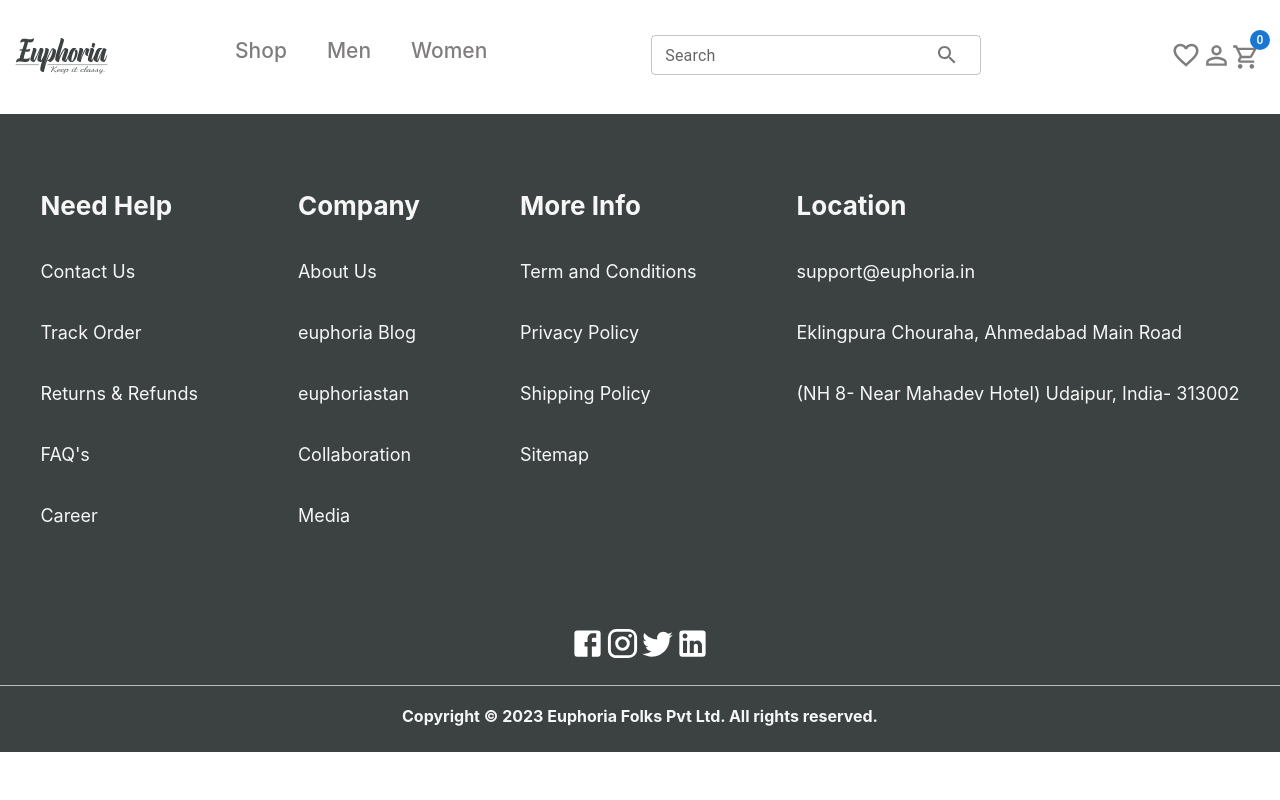
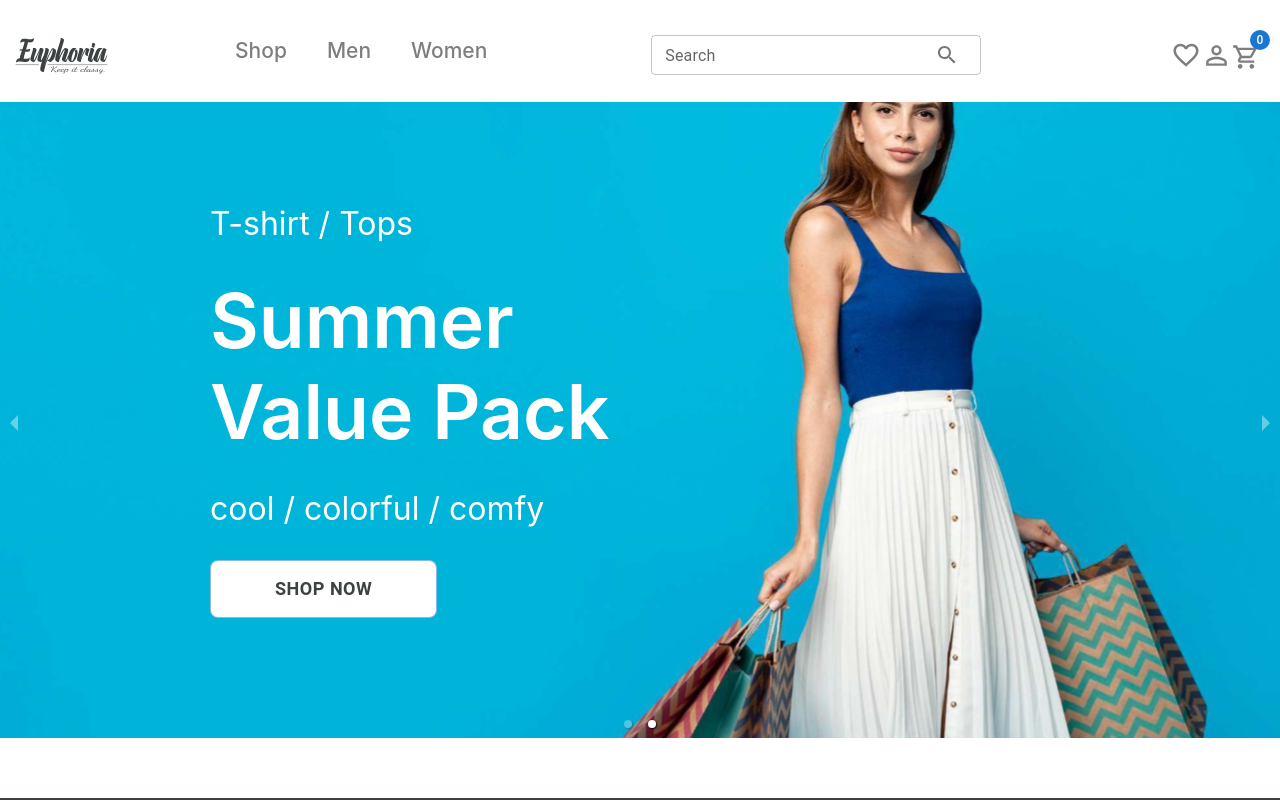
Before and after one commit to AnyStepanyan/Euphoria-website, a React (Create React App) app: page / in a window 1280 px wide. Shown: the top 800 px of the page. Built offline with nearby package versions, Linux system fonts and the light colour scheme.

Commit message:
feat: add Section one carousel

```diff
--- a/package.json
+++ b/package.json
@@ -13,6 +13,7 @@
     "react": "^18.2.0",
     "react-dom": "^18.2.0",
     "react-jss": "^10.10.0",
+    "react-responsive-carousel": "^3.2.23",
     "react-scripts": "5.0.1",
     "web-vitals": "^2.1.0"
   },
--- a/src/App.js
+++ b/src/App.js
@@ -1,5 +1,6 @@
 import Header from "./Components/Header";
 import Footer from "./Components/Footer";
+import DemoCarousel from "./Components/SectionOneCarousel";
 
 
 
@@ -7,6 +8,7 @@
   return (
     <>
     <Header />
+    <DemoCarousel />
     <Footer />
     </>
   );
--- /dev/null
+++ b/src/Components/ButtonShopNow.js
@@ -0,0 +1,44 @@
+import Button from '@mui/material/Button';
+
+function ButtonShopNow() {
+
+    return (
+        <Button variant="outlined"
+            sx={{
+                backgroundColor: '#FFFFFF',
+                paddingLeft: 8,
+                paddingRight: 8,
+                paddingTop: 1.5,
+                paddingBottom: 1.5,
+                color: '#3C4242',
+                fontSize: 18,
+                fontWeight: 600,
+                textTransform: "uppercase",
+                borderRadius: 2,
+                '&:hover': {
+                    backgroundColor: '#FFFFFF',
+                },
+                '@media (max-width: 1200px)': {
+                    paddingLeft: 4,
+                    paddingRight: 4,
+                    paddingTop: 1,
+                    paddingBottom: 1,
+                    fontSize: 12,
+                },
+                '@media (max-width: 500px)': {
+                    marginTop: 3,
+                    paddingLeft: 5,
+                    paddingRight: 5,
+                    paddingTop: 1.1,
+                    paddingBottom: 1.1,
+                    fontSize: 15,
+
+                }
+            }}
+        >
+            Shop Now
+        </Button>
+    )
+}
+
+export default ButtonShopNow
--- a/src/Components/Search.js
+++ b/src/Components/Search.js
@@ -10,7 +10,7 @@
   };
 
   return (
-    <Container maxWidth="md" sx={{ mt: 5, color:'#807D7E'}}>
+    <Container maxWidth="md" sx={{ mt: 5, color:'#807D7E', zIndex: 100}}>
       <TextField
         id="search"
         type="search"
--- /dev/null
+++ b/src/Components/SectionOneCarousel.js
@@ -0,0 +1,121 @@
+import "react-responsive-carousel/lib/styles/carousel.min.css"; // requires a loader
+import { Carousel } from 'react-responsive-carousel';
+import { ReactComponent as Banner1 } from "../Assets/images/banner1.svg";
+import { createUseStyles } from "react-jss";
+import ButtonShopNow from "./ButtonShopNow";
+
+
+
+const useStyles = createUseStyles({
+    carouselWrapper: {
+        maxWidth: 1440,
+        margin: {
+            left: 'auto',
+            right: 'auto',
+            top: 5,
+        },
+        '@media (max-width: 500px)': {
+           maxWidth: 500,
+           height: 350,
+           overflow: 'hidden'
+        }
+
+    },
+    slide: {
+        position: 'relative',
+        '&  div': {
+            position: 'absolute',
+            width: 439,
+            left: 200,
+            top: 60,
+            margin: 10,
+            textAlign: 'left',
+            '@media (max-width: 1200px)': {
+                width: "36vw",
+                left: '12vw',
+                top: '5vw',
+            },
+            '@media (max-width: 500px)': {
+                width: 290,
+                left: '10%',
+                top: '1%',
+
+            }
+        },
+        '&  p': {
+            fontSize: 32,
+            color: '#FFFFFF',
+            '@media (max-width: 1200px)': {
+                fontSize: '2.6vw',
+            },
+            '@media (max-width: 500px)': {
+                fontSize: 20,
+            }
+        },
+        '&  h6': {
+            fontSize: 75,
+            color: '#FFFFFF',
+            fontWeight: 600,
+            margin: 0,
+            '@media (max-width: 1200px)': {
+                fontSize: '6vw',
+            },
+            '@media (max-width: 500px)': {
+                fontSize: 35,
+            }
+        }
+    },
+    banner: {
+
+            width: '100%',
+            height: '100%',
+            '@media (max-width: 500px)': {
+                width: 1000,
+                height:'100%',
+                backgroundRepeat: 'no-repeat',
+                overflow: 'hidden'
+            }
+
+
+    }
+})
+
+function DemoCarousel() {
+    const classes = useStyles()
+
+
+    return (
+        <Carousel
+            className={classes.carouselWrapper}
+            showArrows={true}
+            showStatus={false}
+            autoPlay
+            infiniteLoop
+        >
+            <div className={classes.slide}>
+                <div>
+                    <p>T-shirt / Tops</p>
+                    <h6>Summer Value Pack</h6>
+                    <p>cool / colorful / comfy</p>
+                    <ButtonShopNow />
+                </div>
+
+                <Banner1 className={classes.banner} />
+
+            </div>
+
+            <div className={classes.slide}>
+                <div>
+                    <p>T-shirt / Tops</p>
+                    <h6>Summer Value Pack</h6>
+                    <p>cool / colorful / comfy</p>
+                    <ButtonShopNow />
+                </div>
+
+                <Banner1 className={classes.banner} />
+            </div>
+        </Carousel>
+    )
+}
+
+export default DemoCarousel
```
Also changed, not shown: src/Assets/images/banner1.svg (added), 1 other file (tests, documents, lock files or other folders).
